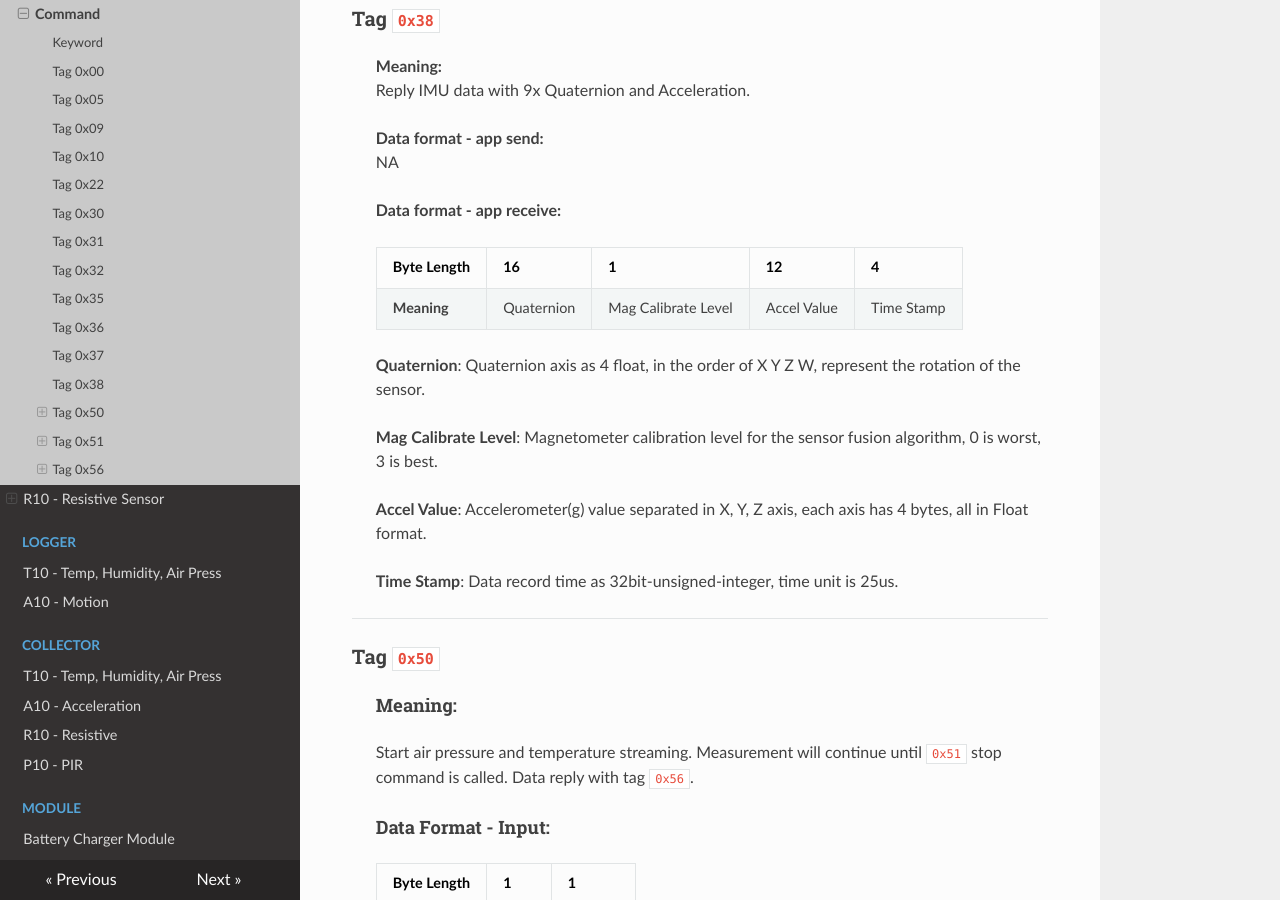
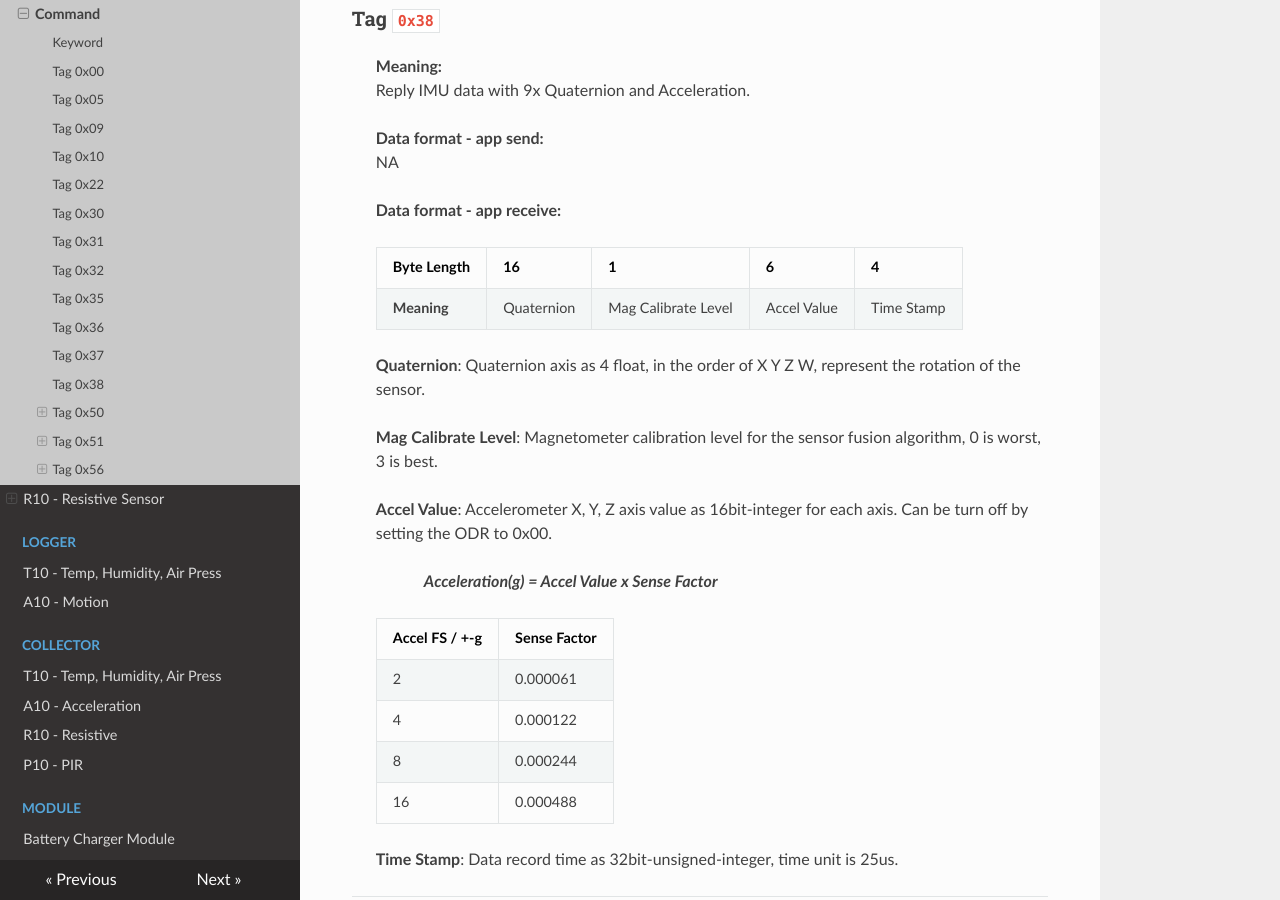
Before and after one commit to qwe468579/ABC-Sensor-Docs, an MkDocs documentation site: the page built from docs/b10-command.md, in a window 1280 px wide and 900 px high, scrolled down 8957 px. Built offline with MkDocs 1.6.1, drawn with Linux system fonts in a browser that asks for light colours; nearby versions of some CDN libraries.

Commit message:
update zs

```diff
--- a/docs/b10-command.md
+++ b/docs/b10-command.md
@@ -338,7 +338,7 @@ BLE-Sensor-B10 all command explained in this page.
 
 > **Data format - app receive:**
 
-> | Byte Length | 16 | 1 | 12 | 4 |
+> | Byte Length | 16 | 1 | 6 | 4 |
 > | :--- | :--- | :--- | :--- | :--- |
 > | **Meaning** | Quaternion | Mag Calibrate Level | Accel Value | Time Stamp |
 
@@ -346,7 +346,16 @@ BLE-Sensor-B10 all command explained in this page.
 
 > **Mag Calibrate Level**: Magnetometer calibration level for the sensor fusion algorithm, 0 is worst, 3 is best.
 
-> **Accel Value**: Accelerometer(g) value separated in X, Y, Z axis, each axis has 4 bytes, all in Float format.
+> **Accel Value**: Accelerometer X, Y, Z axis value as 16bit-integer for each axis. Can be turn off by setting the ODR to 0x00.
+
+>>> ***Acceleration(g) = Accel Value x Sense Factor***
+
+> | Accel FS / +-g | Sense Factor |
+> | :--- | :--- |
+> | 2 | 0.000061 |
+> | 4 | 0.000122 |
+> | 8 | 0.000244 |
+> | 16 | 0.000488 |
 
 > **Time Stamp**: Data record time as 32bit-unsigned-integer, time unit is 25us.
 
```
